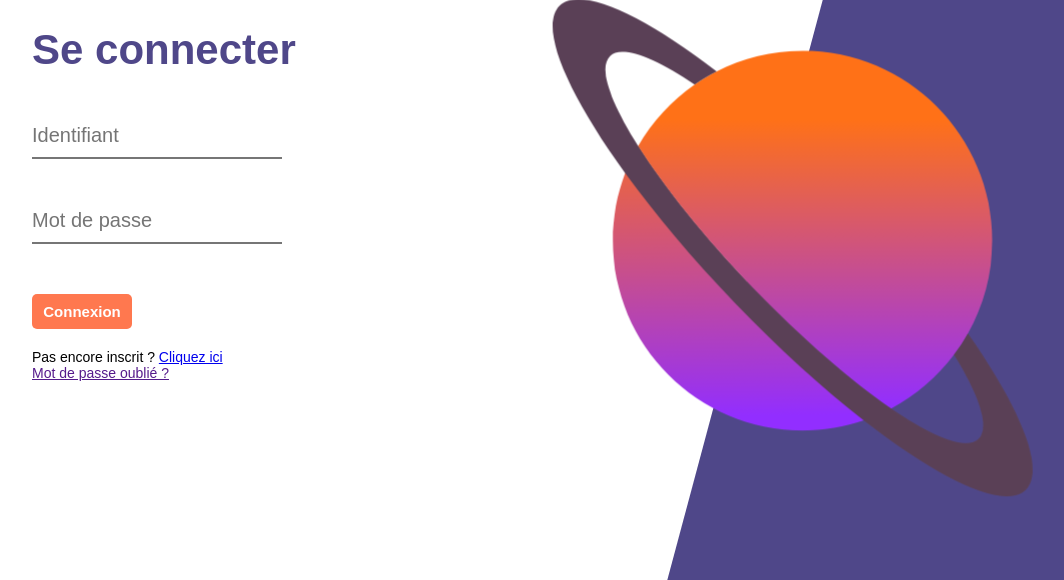
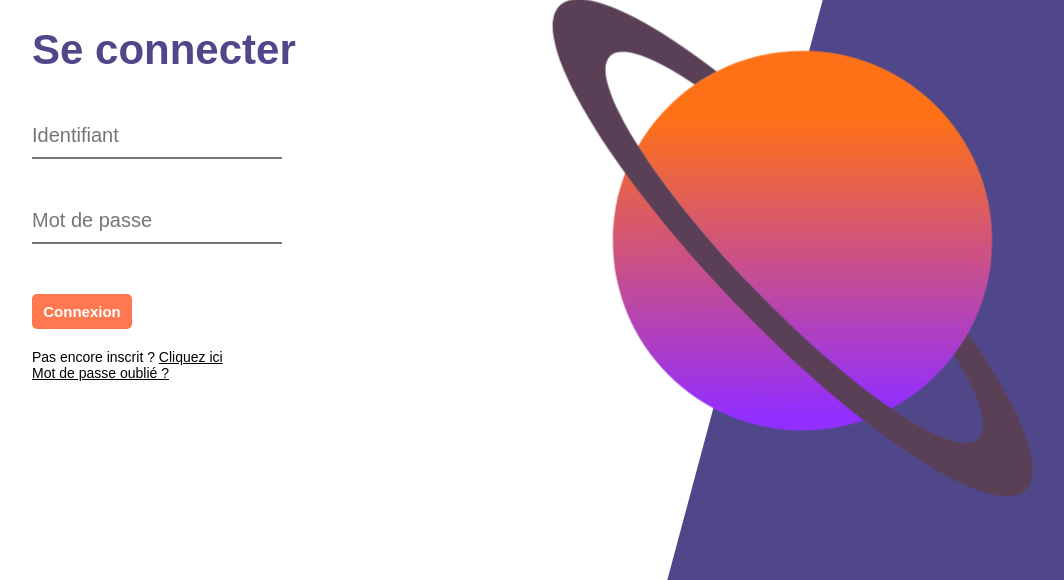
Before and after one commit to ShaynnaRmd/SocialNetwork-Fullstack-Project, a PHP site: page /SocialNetwork-Fullstack-Project/classlink_app/connections/login.php in a window 1280 px wide. Shown: the part 128-708 px from the top of the page, without its empty margins (160-1224 px from the left). Run offline with PHP 8.4, Linux system fonts and the light colour scheme; some web fonts are replaced.

Commit message:
update login.php and login.css

```diff
--- a/assets/css/login.css
+++ b/assets/css/login.css
@@ -91,6 +91,11 @@ form {
     margin-left: 15%;
     font-size: 14px;
     font-weight: 100;
+    color: black;
+}
+
+.redirect-link, .forgot-password {
+    color: black;
 }
 
 /* RESPONSIVE */
--- a/classlink_app/connections/login.php
+++ b/classlink_app/connections/login.php
@@ -45,7 +45,7 @@
     <title>ClassLink - Connection</title>
 </head>
 <body>
-    <a href="../../classlink_app/landing_page.html"><img class="logo" src="../../assets/img/logo.svg" alt="logo"></a>
+    <a href="../../classlink_app/connections/landing_page.html"><img class="logo" src="../../assets/img/logo.svg" alt="logo"></a>
     <div>
         <div class='background-right'></div>
         <img class="planet" src="../../assets/img/planet.svg" alt="planet_stars">
@@ -64,8 +64,8 @@
             <input class="connexion" type="submit" value="Connexion">
         </form>
         <div class="redirect">
-            <p>Pas encore inscrit ? <a href="./register.php">Cliquez ici</a></p>
-            <a href="">Mot de passe oublié ?</a>
+            <p>Pas encore inscrit ? <a class="redirect-link" href="./register.php">Cliquez ici</a></p>
+            <a class="forgot-password" href="">Mot de passe oublié ?</a>
         </div>
     </div>
 </body>
```
